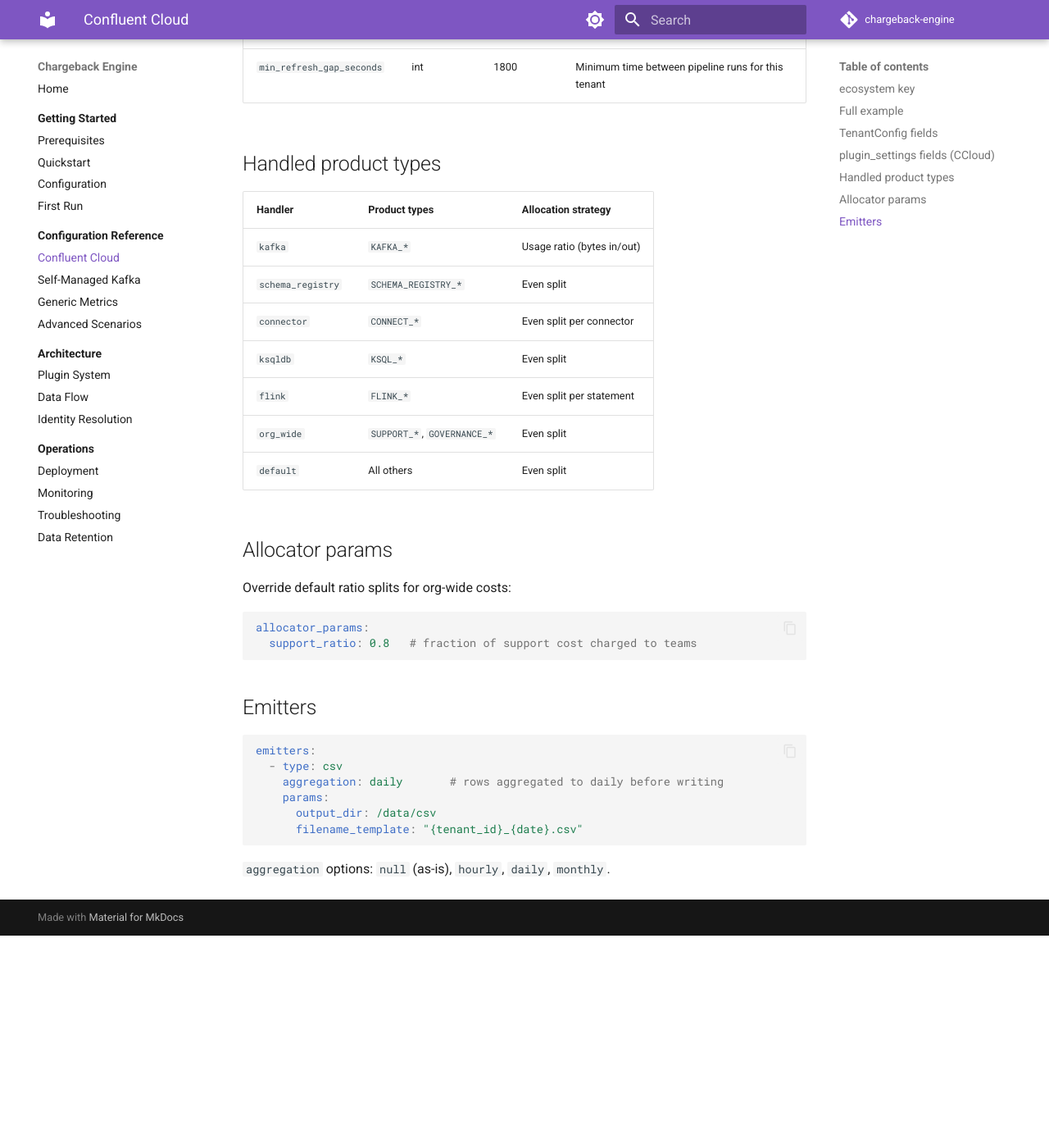
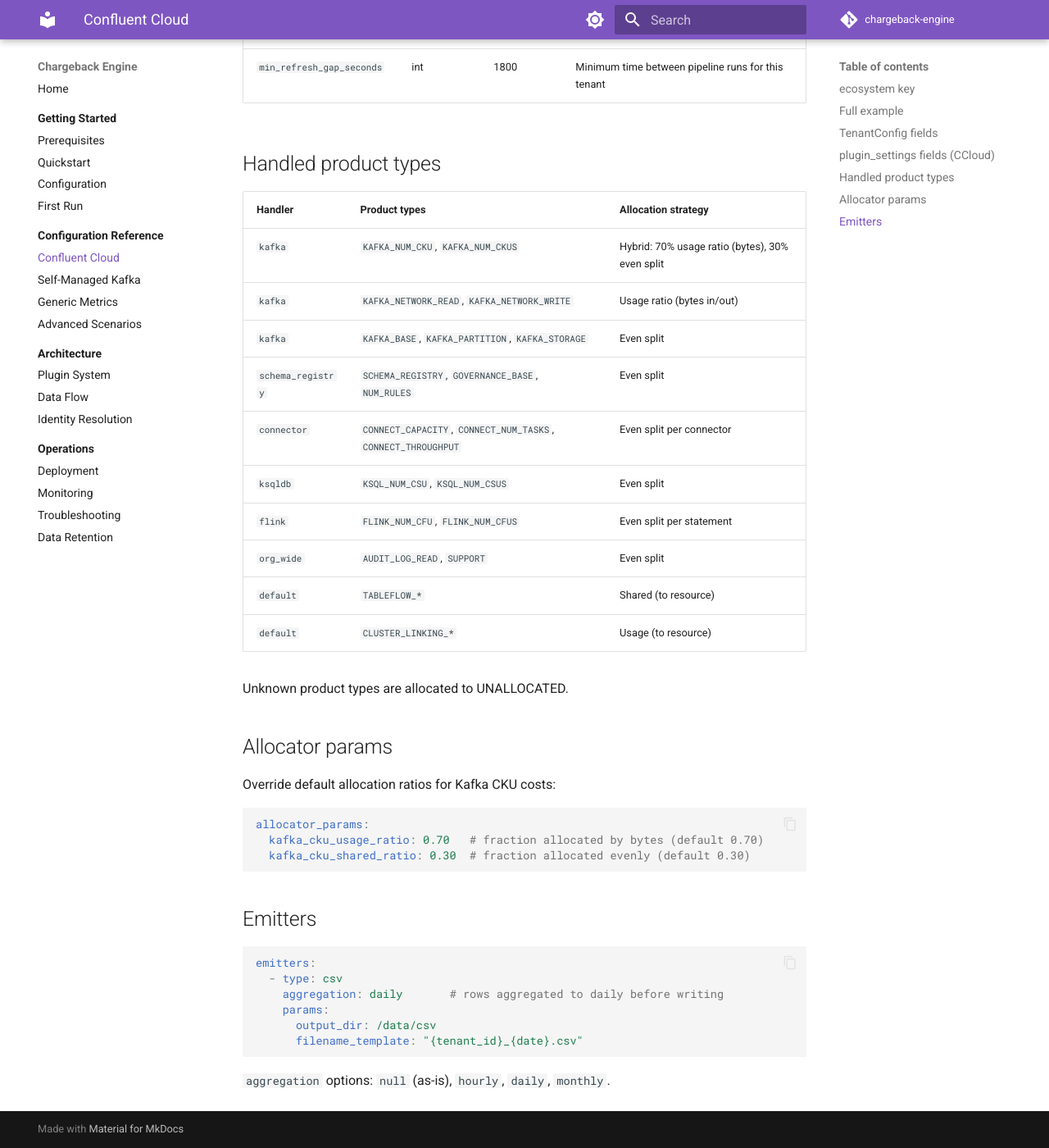
Before and after one commit to E1i2e1122/chitragupta, an MkDocs documentation site: the page built from docs/configuration/ccloud-reference.md, in a window 1280 px wide and 1400 px high, scrolled down 2235 px. Shown: the whole window at 82% size. Built offline with MkDocs 1.6.1 and Material for MkDocs 9.7.7, drawn with Linux system fonts in a browser that asks for light colours; comment, search, counter and statistics services are not loaded; the version menu is left out; before the commit the page ends 3376 px from its top, so only the background shows below that.

Commit message:
Docs: Fix ccloud-reference.md to match actual implementation

````diff
--- a/docs/configuration/ccloud-reference.md
+++ b/docs/configuration/ccloud-reference.md
@@ -77,21 +77,27 @@ tenants:
 
 | Handler | Product types | Allocation strategy |
 |---|---|---|
-| `kafka` | `KAFKA_*` | Usage ratio (bytes in/out) |
-| `schema_registry` | `SCHEMA_REGISTRY_*` | Even split |
-| `connector` | `CONNECT_*` | Even split per connector |
-| `ksqldb` | `KSQL_*` | Even split |
-| `flink` | `FLINK_*` | Even split per statement |
-| `org_wide` | `SUPPORT_*`, `GOVERNANCE_*` | Even split |
-| `default` | All others | Even split |
+| `kafka` | `KAFKA_NUM_CKU`, `KAFKA_NUM_CKUS` | Hybrid: 70% usage ratio (bytes), 30% even split |
+| `kafka` | `KAFKA_NETWORK_READ`, `KAFKA_NETWORK_WRITE` | Usage ratio (bytes in/out) |
+| `kafka` | `KAFKA_BASE`, `KAFKA_PARTITION`, `KAFKA_STORAGE` | Even split |
+| `schema_registry` | `SCHEMA_REGISTRY`, `GOVERNANCE_BASE`, `NUM_RULES` | Even split |
+| `connector` | `CONNECT_CAPACITY`, `CONNECT_NUM_TASKS`, `CONNECT_THROUGHPUT` | Even split per connector |
+| `ksqldb` | `KSQL_NUM_CSU`, `KSQL_NUM_CSUS` | Even split |
+| `flink` | `FLINK_NUM_CFU`, `FLINK_NUM_CFUS` | Even split per statement |
+| `org_wide` | `AUDIT_LOG_READ`, `SUPPORT` | Even split |
+| `default` | `TABLEFLOW_*` | Shared (to resource) |
+| `default` | `CLUSTER_LINKING_*` | Usage (to resource) |
+
+Unknown product types are allocated to UNALLOCATED.
 
 ## Allocator params
 
-Override default ratio splits for org-wide costs:
+Override default allocation ratios for Kafka CKU costs:
 
 ```yaml
 allocator_params:
-  support_ratio: 0.8   # fraction of support cost charged to teams
+  kafka_cku_usage_ratio: 0.70   # fraction allocated by bytes (default 0.70)
+  kafka_cku_shared_ratio: 0.30  # fraction allocated evenly (default 0.30)
 ```
 
 ## Emitters
````
